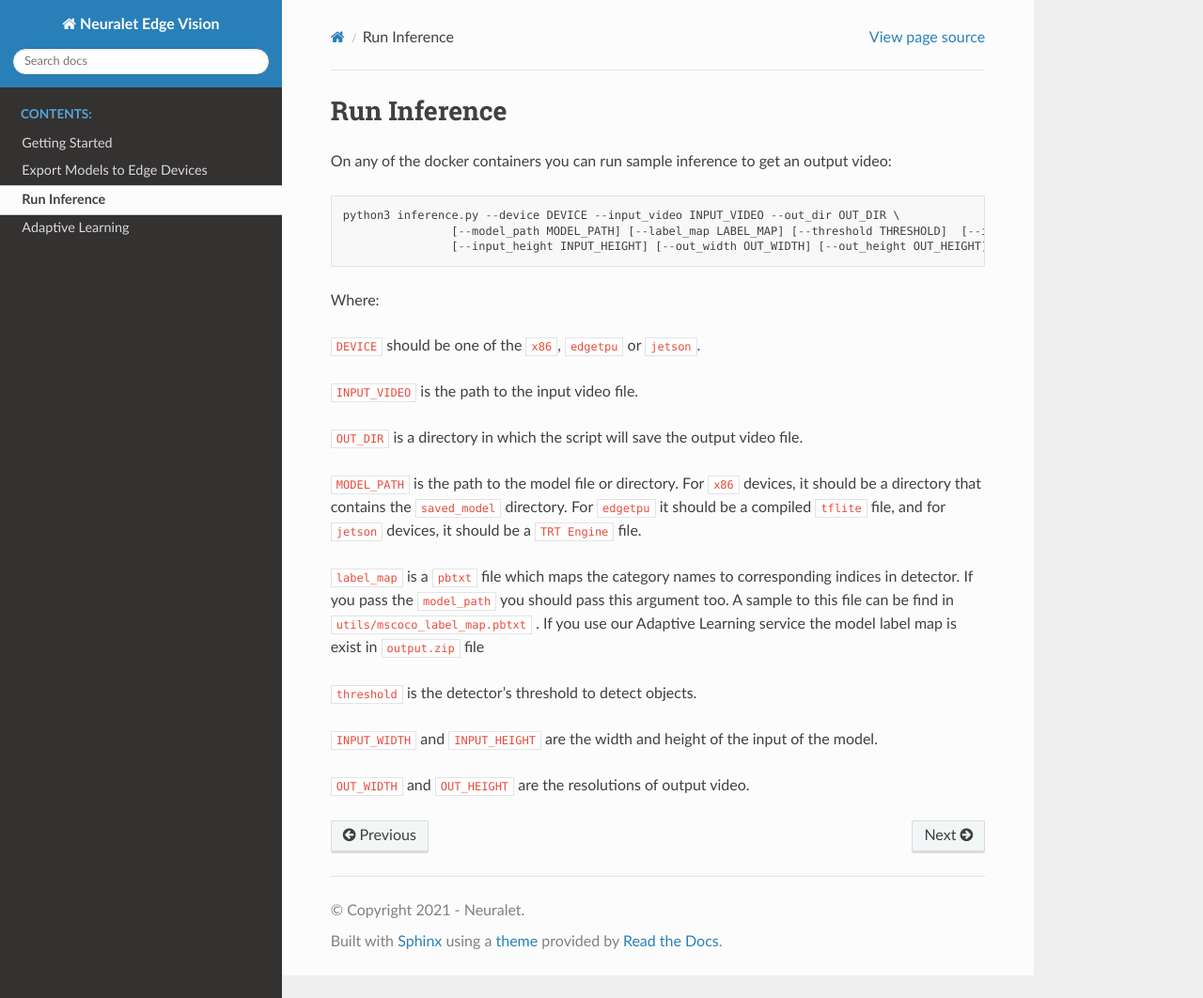
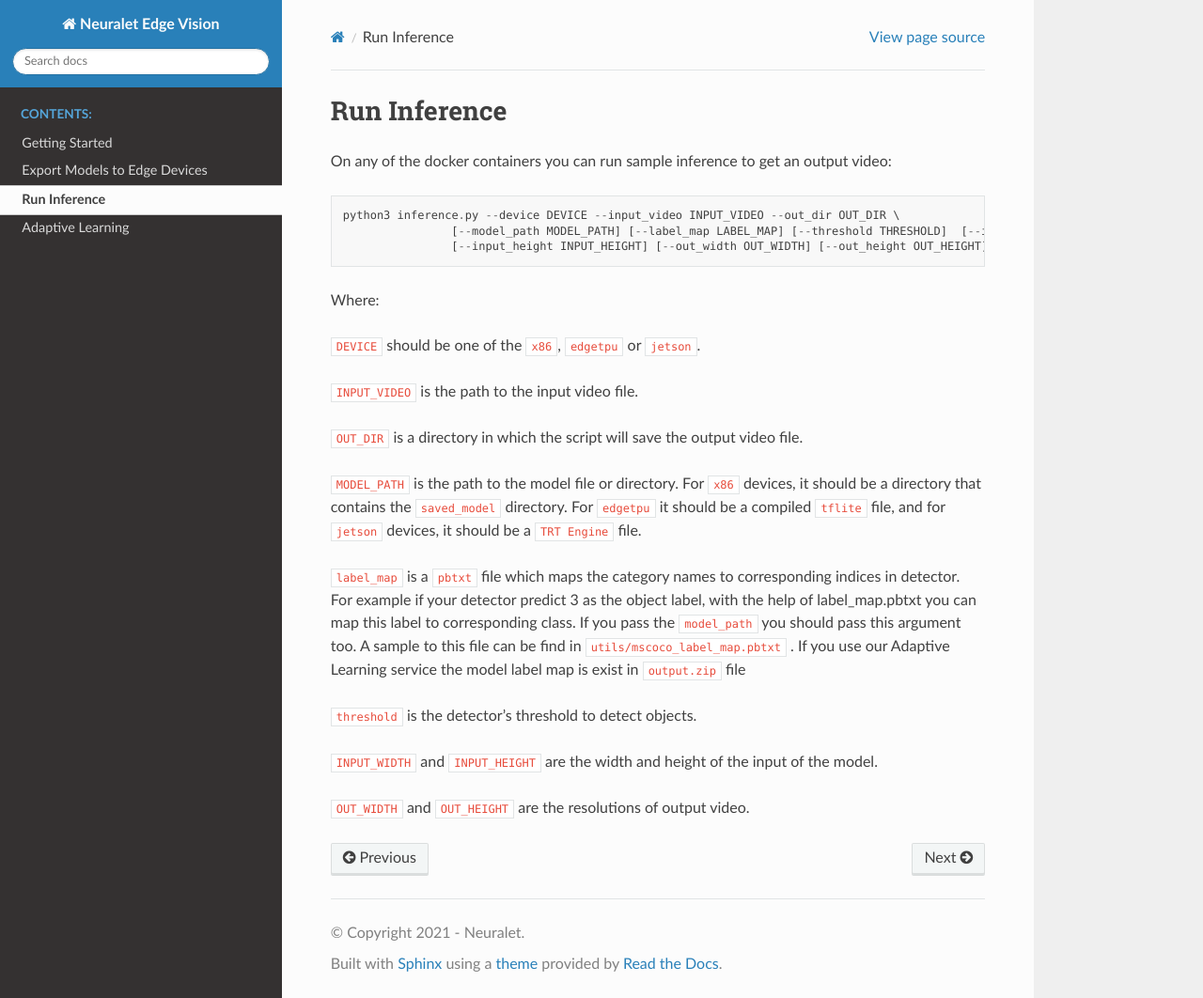
Before and after one commit to alpha-carinae29/docs, a Sphinx documentation site: the page built from docs/source/inference.rst, in a window 1280 px wide and 1062 px high. Shown: the whole window at 94% size. Built offline with Sphinx 7.4.7 and the Read the Docs theme 2.0.0, drawn with Linux system fonts in a browser that asks for light colours.

Commit message:
Update inference.rst

```diff
--- a/docs/source/inference.rst
+++ b/docs/source/inference.rst
@@ -17,7 +17,7 @@ Where:
 
 :code:`MODEL_PATH` is the path to the model file or directory. For :code:`x86` devices, it should be a directory that contains the :code:`saved_model` directory. For :code:`edgetpu` it should be a compiled :code:`tflite` file, and for :code:`jetson` devices, it should be a :code:`TRT Engine` file.
 
-:code:`label_map` is a :code:`pbtxt` file which maps the category names to corresponding indices in detector. If you pass the :code:`model_path` you should pass this argument too. A sample to this file can be find in :code:`utils/mscoco_label_map.pbtxt` . If you use our Adaptive Learning service the model label map is exist in :code:`output.zip` file
+:code:`label_map` is a :code:`pbtxt` file which maps the category names to corresponding indices in detector. For example if your detector predict 3 as the object label, with the help of label_map.pbtxt you can map this label to corresponding class. If you pass the :code:`model_path` you should pass this argument too. A sample to this file can be find in :code:`utils/mscoco_label_map.pbtxt` . If you use our Adaptive Learning service the model label map is exist in :code:`output.zip` file
 
 :code:`threshold` is the detector's threshold to detect objects.
 
```
